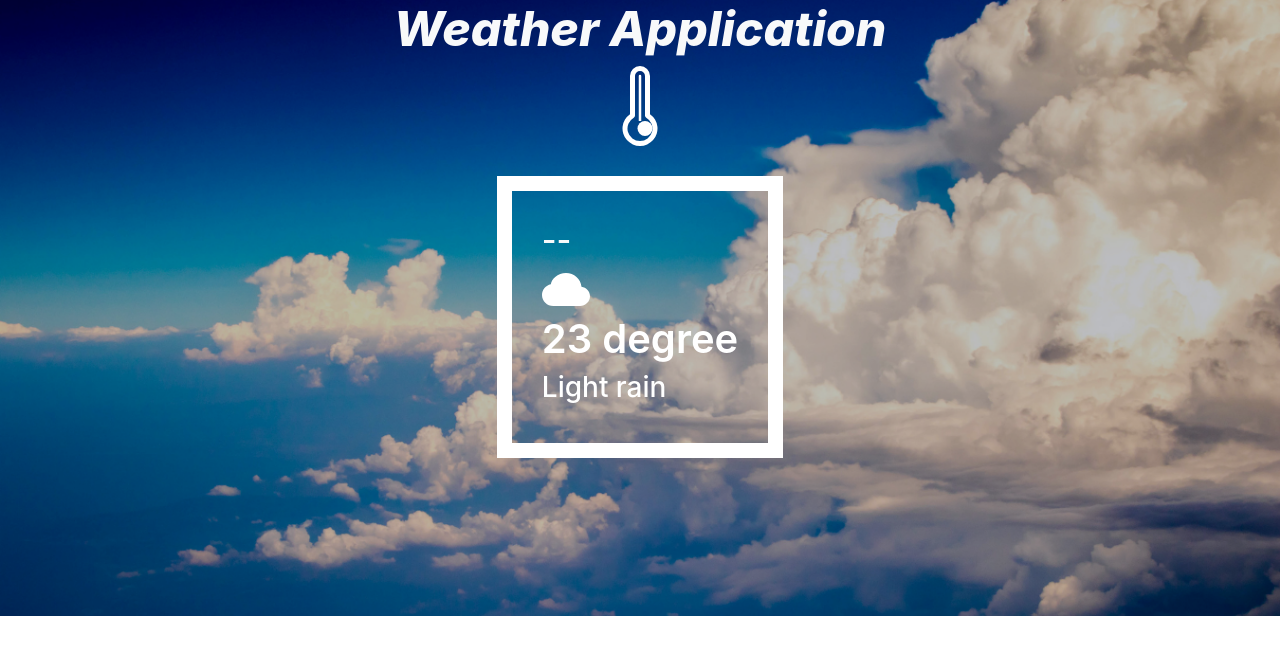
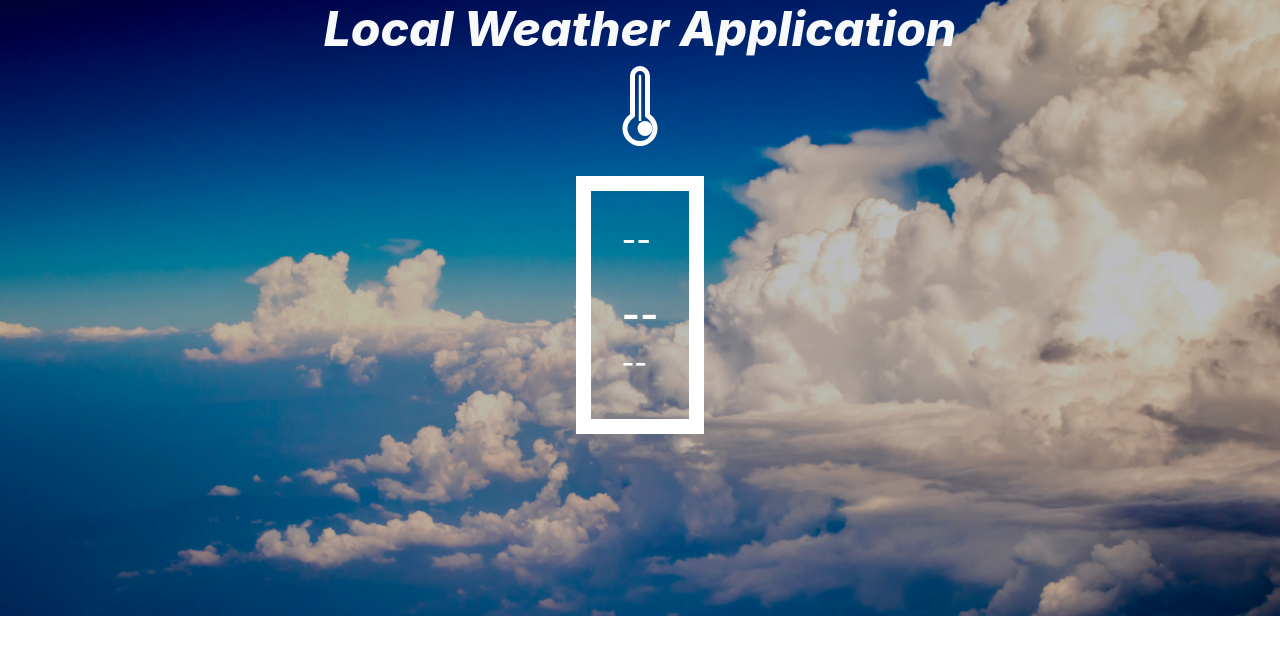
Before and after one commit to TANAYTAPANSHU/Weather-App, a plain HTML site: page index.html in a window 1280 px wide. Drawn offline with nearby package versions, Linux system fonts and the light colour scheme.

Commit message:
local weather app completed

```diff
--- a/cloud.js
+++ b/cloud.js
@@ -7,6 +7,7 @@ window.addEventListener('load', () => {
     let temp;
     let country;
     let city = document.getElementById("city");
+    icon = document.getElementById("icon");
     city.addEventListener('click', function() {
         console.log('tanay');
 
@@ -14,6 +15,7 @@ window.addEventListener('load', () => {
 
     })
     temp = document.getElementById("temp");
+    desc = document.getElementById("desc");
 
     if (navigator.geolocation) {
         navigator.geolocation.getCurrentPosition(position => {
@@ -31,8 +33,10 @@ window.addEventListener('load', () => {
                 .then(data => {
                     name = data.name;
                     city.textContent = data.name;
-                    temp.textContent = data.main.temp;
-                    console.log(name);
+                    temp.textContent = data.main.temp + " degree";
+                    icon.src = data.weather[0].icon;
+                    desc.textContent = data.weather[0].description;
+                    console.log(data.weather[0]);
                 });
 
 
--- a/clouds.css
+++ b/clouds.css
@@ -6,6 +6,8 @@ body {
     align-items: center;
     justify-content: center;
     flex-direction: column;
+    margin-left: 10px;
+    margin-right: 10px;
 }
 
 .header {
--- a/index.html
+++ b/index.html
@@ -10,13 +10,13 @@
     <!-- jQuery and JS bundle w/ Popper.js -->
     <script src="https://code.jquery.com/jquery-3.5.1.slim.min.js" integrity="sha384-DfXdz2htPH0lsSSs5nCTpuj/zy4C+OGpamoFVy38MVBnE+IbbVYUew+OrCXaRkfj" crossorigin="anonymous"></script>
     <script src="https://cdn.jsdelivr.net/npm/bootstrap@4.5.3/dist/js/bootstrap.bundle.min.js" integrity="sha384-ho+j7jyWK8fNQe+A12Hb8AhRq26LrZ/JpcUGGOn+Y7RsweNrtN/tE3MoK7ZeZDyx" crossorigin="anonymous"></script>
-    <title>Weather App</title>
+    <title>Local Weather App</title>
     <script src="cloud.js"></script>
 
 </head>
 
 <body>
-    <h1 class="text-light header">Weather Application</h1>
+    <h1 class="text-light header">Local Weather Application</h1>
     <svg width="5em" height="5em" viewBox="0 0 16 16" class="bi bi-thermometer-half" fill="white" xmlns="http://www.w3.org/2000/svg">
   <path fill-rule="evenodd" d="M6 2a2 2 0 1 1 4 0v7.627a3.5 3.5 0 1 1-4 0V2zm2-1a1 1 0 0 0-1 1v7.901a.5.5 0 0 1-.25.433A2.499 2.499 0 0 0 8 15a2.5 2.5 0 0 0 1.25-4.666.5.5 0 0 1-.25-.433V2a1 1 0 0 0-1-1z"/>
   <path d="M8.25 2a.25.25 0 0 0-.5 0v9.02a1.514 1.514 0 0 1 .5 0V2z"/>
@@ -25,11 +25,9 @@
 
     <div class="weather-details">
         <h2 class="text-light " id="city">--</h2>
-        <svg width="3em" height="3em" viewBox="0 0 16 16" class="bi bi-cloud-fill" fill="white" xmlns="http://www.w3.org/2000/svg">
-  <path fill-rule="evenodd" d="M4.406 3.342A5.53 5.53 0 0 1 8 2c2.69 0 4.923 2 5.166 4.579C14.758 6.804 16 8.137 16 9.773 16 11.569 14.502 13 12.687 13H3.781C1.708 13 0 11.366 0 9.318c0-1.763 1.266-3.223 2.942-3.593.143-.863.698-1.723 1.464-2.383z"/>
-</svg>
-        <h1 class="temperature" id="temp">23 degree</h1>
-        <h3 style="color: white;">Light rain</h3>
+        <img id="icon" src=""></img>
+        <h1 class="temperature" id="temp">--</h1>
+        <h3 style="color: white;" id="desc">--</h3>
 
     </div>
 
```
